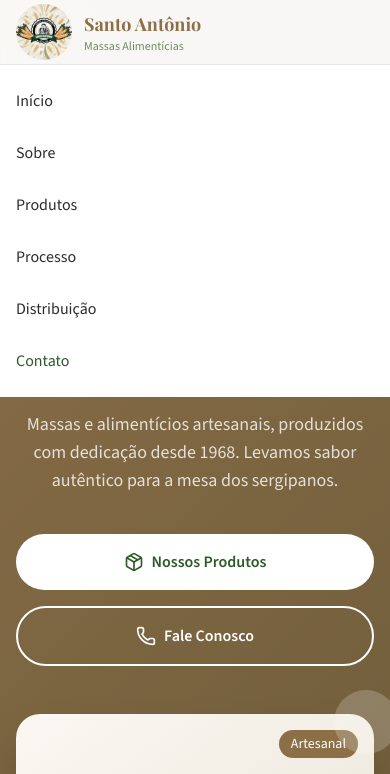
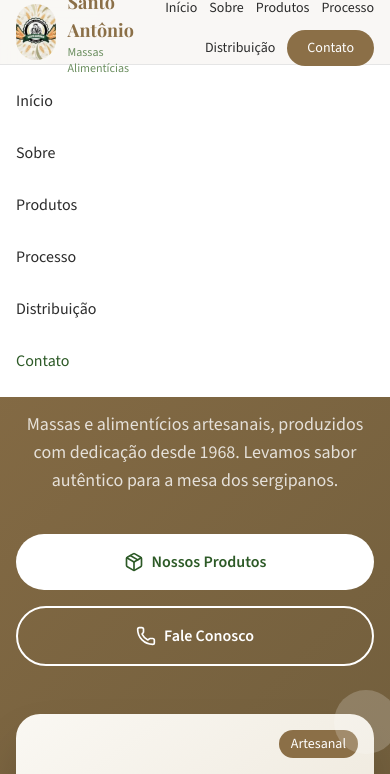
Before and after one commit to Diggo1926/site-massas-santo-antonio, a plain HTML site: page index.html in a window 390 px wide. Shown: the top 774 px of the page. Drawn offline with nearby package versions, Linux system fonts and the light colour scheme.

Commit message:
atualização de barra

```diff
--- a/index.html
+++ b/index.html
@@ -42,7 +42,7 @@
             </div>
           </div>
           <!-- Desktop Navigation -->
-          <div class="hidden md:flex items-center gap-8">
+          <div class="flex flex-wrap justify-end items-center gap-3 md:gap-8">
             <a href="#home" class="nav-link text-sm font-medium" style="color: #2c2c2c;">Início</a>
             <a href="#sobre" class="nav-link text-sm font-medium" style="color: #2c2c2c;">Sobre</a>
             <a href="#produtos" class="nav-link text-sm font-medium" style="color: #2c2c2c;">Produtos</a>
```
